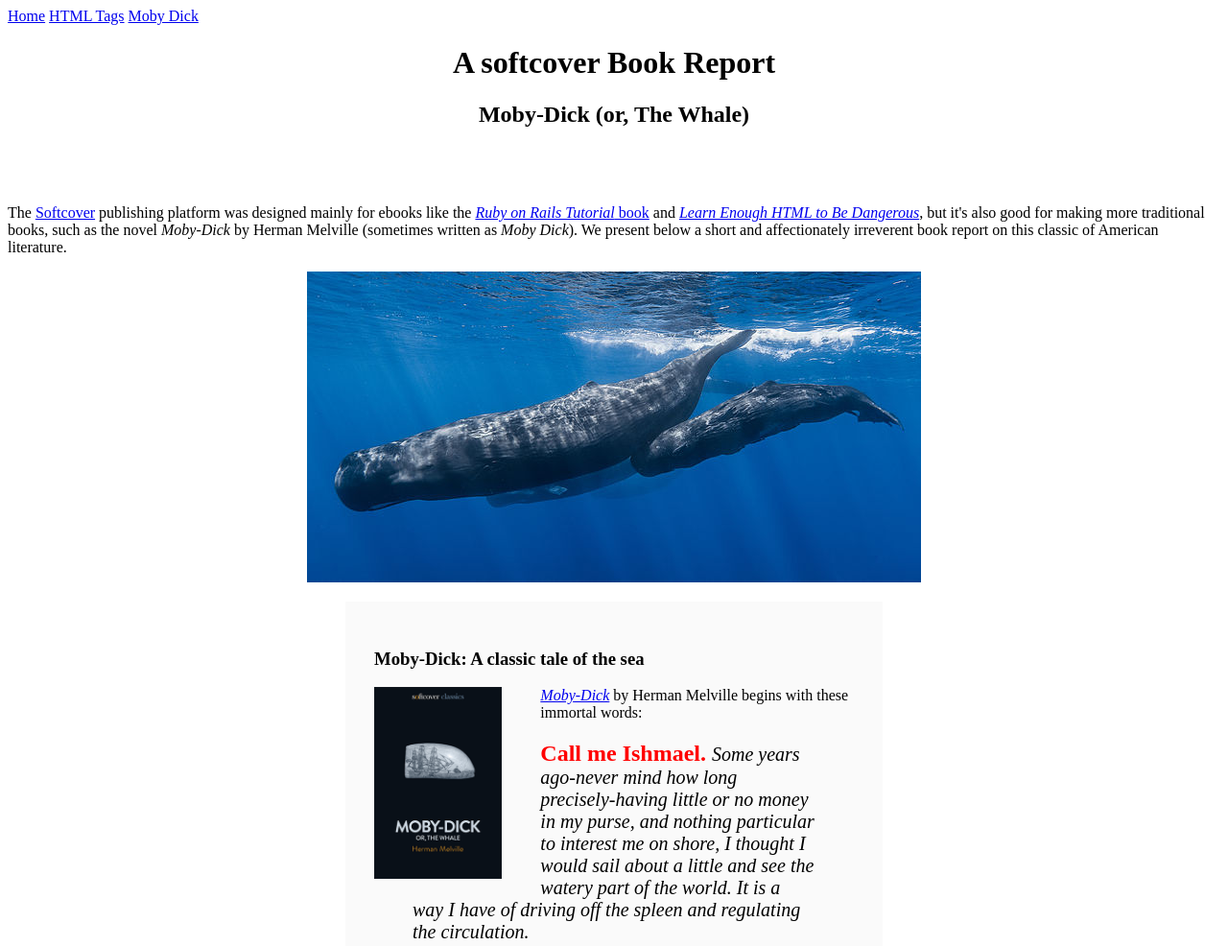
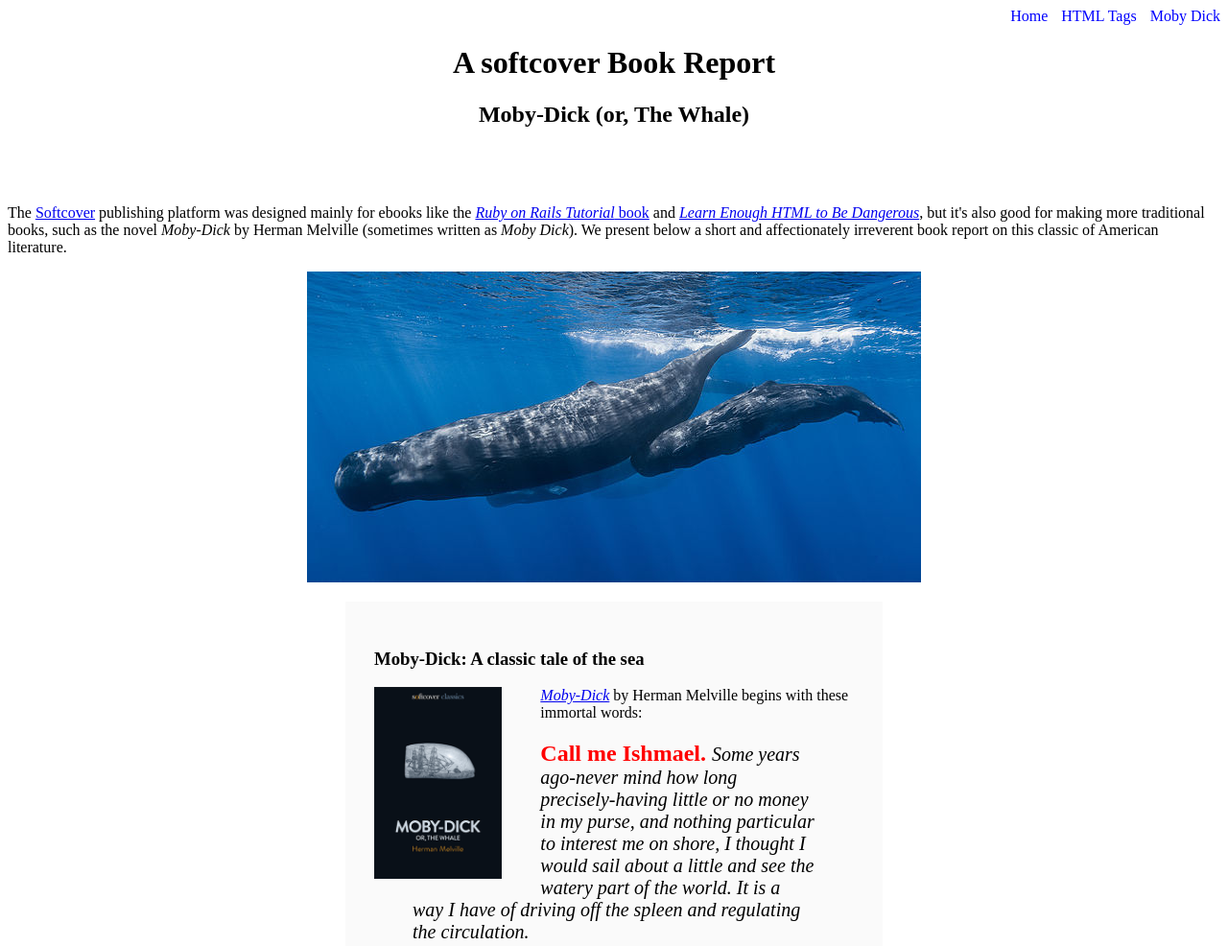
Before and after one commit to eguinosa/sample_website, a plain HTML site: page moby_dick.html in a window 1280 px wide. Shown: the top 986 px of the page at 96% size. Drawn offline with Linux system fonts and the light colour scheme.

```diff
--- a/moby_dick.html
+++ b/moby_dick.html
@@ -8,10 +8,18 @@
 </head>
 
 <body>
-    <div>
-        <a href="index.html">Home</a>
-        <a href="tags.html">HTML Tags</a>
-        <a href="moby_dick.html">Moby Dick</a>
+    <div style="text-align: right;">
+        <a href="index.html" style="text-decoration: none; color: blue">
+            Home
+        </a>
+        <a href="tags.html"
+           style="margin-left: 10px; text-decoration: none; color: blue">
+           HTML Tags
+        </a>
+        <a href="moby_dick.html"
+           style="margin-left: 10px; text-decoration: none; color: blue">
+           Moby Dick
+        </a>
     </div>
 
     <header style="text-align: center; margin: 0 0 80px;">
```
